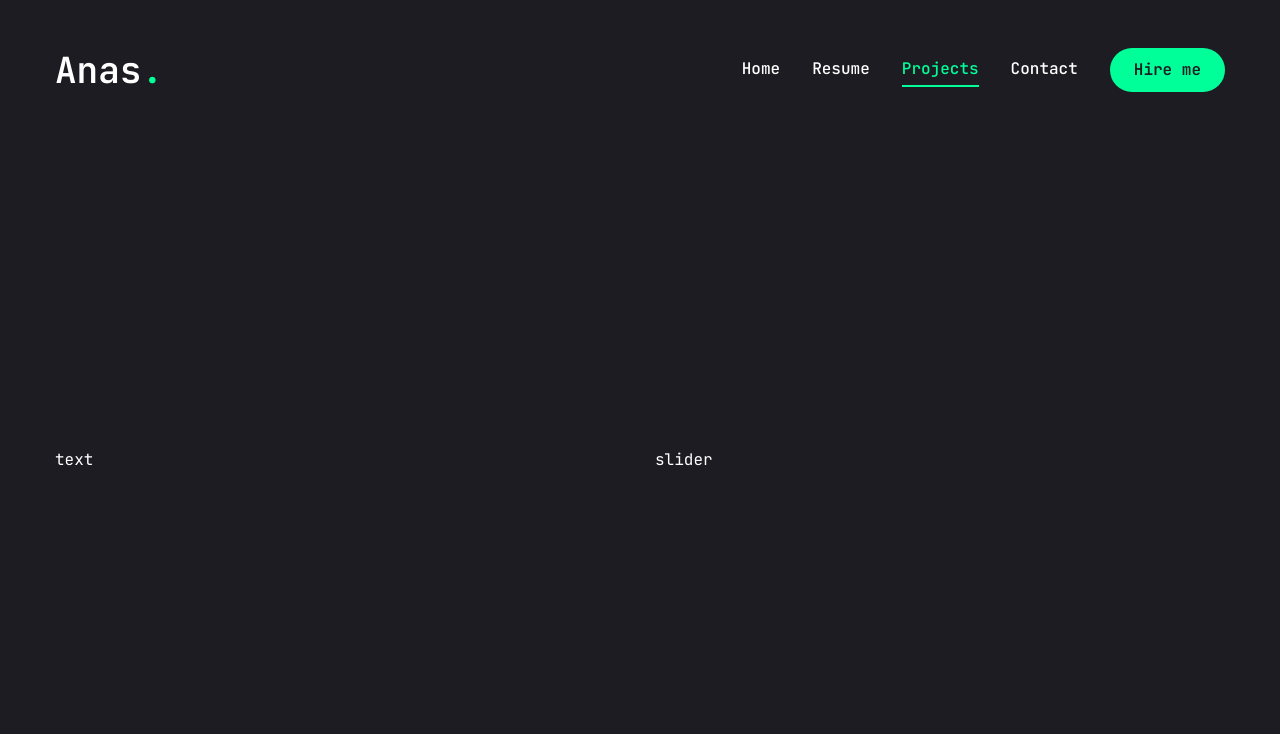
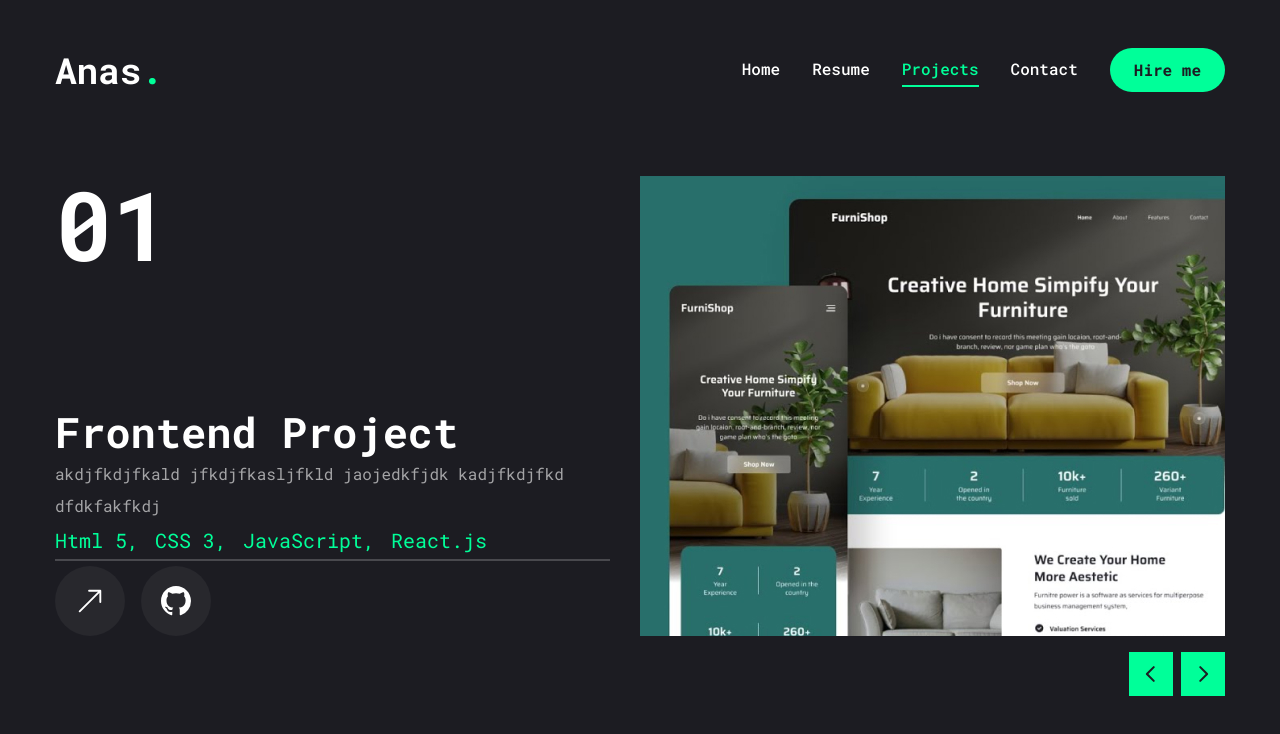
Before and after one commit to anasahammad/my-portfolio, a Next.js app: page /projects in a window 1280 px wide. Shown: the top 734 px of the page. Built offline with nearby package versions, Linux system fonts and the light colour scheme.

Commit message:
project page added

```diff
--- a/app/layout.jsx
+++ b/app/layout.jsx
@@ -1,10 +1,10 @@
-import { JetBrains_Mono } from "next/font/google";
+import { Roboto_Mono } from "next/font/google";
 import "./globals.css";
 import Header from "@/components/Header";
 import PageTransition from "@/components/PageTransition";
 import StairTransition from "@/components/StairTransition";
 
-const JetBrainsMono = JetBrains_Mono({ subsets: ["latin"], weight: ["100", "200", "300", "400", "500", "600", "700", "800"], variable : '--font-jetbrainsMone' });
+const RobotoMono = Roboto_Mono({ subsets: ["latin"], weight: [ "400", "500",  "700"], variable : '--font-jetbrainsMone' });
 
 export const metadata = {
   title: "Create Next App",
@@ -14,7 +14,7 @@
 export default function RootLayout({ children }) {
   return (
     <html lang="en">
-      <body className={JetBrainsMono.variable}>
+      <body className={RobotoMono.variable}>
         <Header/>
         <StairTransition/>
         <PageTransition>
--- a/app/projects/page.jsx
+++ b/app/projects/page.jsx
@@ -1,13 +1,40 @@
 "use client";
 
 import {motion} from "framer-motion"
-import {swiper, SwiperSlide} from "swiper/react"
 
+import { Swiper, SwiperSlide } from "swiper/react";
+
+import "swiper/css";
 import {BsArrowUpRight, BsGithub} from "react-icons/bs"
 import { useState } from "react";
+import Link from "next/link";
+import { Tooltip, TooltipContent, TooltipProvider, TooltipTrigger } from "@/components/ui/tooltip";
+import Image from "next/image";
+import SliderBtn from "@/components/SliderBtn";
+
 
 
 const projects = [
+    {
+        num: "01",
+        category : "frontend",
+        title : "project 1",
+        description : "akdjfkdjfkald jfkdjfkasljfkld jaojedkfjdk kadjfkdjfkd dfdkfakfkdj",
+        stack : [{name: "Html 5"}, {name : "CSS 3"}, {name : "JavaScript"}, {name : "React.js"}],
+        image : "/assets/assets/work/thumb1.png",
+        live: "",
+        github: ""
+    },
+    {
+        num: "02",
+        category : "frontend",
+        title : "project 1",
+        description : "akdjfkdjfkald jfkdjfkasljfkld jaojedkfjdk kadjfkdjfkd dfdkfakfkdj",
+        stack : [{name: "Html 5"}, {name : "CSS 3"}, {name : "JavaScript"}, {name : "React.js"}],
+        image : "/assets/assets/work/thumb2.png",
+        live: "",
+        github: ""
+    },
     {
         num: "01",
         category : "frontend",
@@ -35,14 +62,100 @@
 const Projects = () => {
 
     const [project, setProject] = useState(projects[0])
+
+    const handleSlideChange = (swiper)=>{
+        const currentIndex = swiper.activeIndex;
+
+        setProject(projects[currentIndex])
+    }
     return (
-        <motion.section initial={{opacity: 0}} animate={{opacity: 1}}
+        <motion.section initial={{opacity: 0}} animate={{opacity: 1, transition: {delay: 2.4, duration: 0.4, ease: "easeIn"}}}
         className="min-h-[80vh] flex flex-col justify-center items-center py-12 xl:py-0 "
         >
             <div className="container mx-auto">
                 <div className="flex flex-col xl:flex-row xl:gap-[30px]">
-                    <div className="w-full">text</div>
-                    <div className="w-full">slider</div>
+                    <div className="w-full xl:w-[50%] xl:h-[460px] flex flex-col xl:justify-between order-2 xl:order-none">
+                        <div className="flex flex-col gap-[30px] h-[50%]">
+                            {/* outline number */}
+                            <div className="text-8xl font-extrabold leading-none  text-outline">{project.num}</div>
+                        </div>
+
+                        {/* project category */}
+                        <h2 className="text-[42px] font-bold leading-none text-white group-hover:text-accent transition-all duration-500 capitalize">{project.category} project</h2>
+
+                        {/* project description */}
+                        <p className="text-white/60">{project.description}</p>
+
+                        {/* stack */}
+                        <ul className="flex gap-4">
+                            {project.stack.map((item, idx)=> {
+                                return <li key={idx}
+                                className="text-xl text-accent"
+                                >{item.name}
+                                 {idx !==project.stack.length -1 && ","}
+                                </li>
+                            })}
+                        </ul>
+
+                        {/* border */}
+                        <div className="border border-white/20 "></div>
+                        {/* button */}
+                        <div className="flex items-center gap-4">
+                            {/* live project */}
+                            <Link href={project.live}>
+                                <TooltipProvider delayDuration={100}>
+                                    <Tooltip>
+                                        <TooltipTrigger className="w-[70px] h-[70px] rounded-full bg-white/5 flex justify-center items-center group">
+                                            <BsArrowUpRight className="text-white text-3xl group-hover:text-accent"/>
+                                        </TooltipTrigger>
+                                        <TooltipContent>
+                                            <p>Live Project</p>
+                                        </TooltipContent>
+                                    </Tooltip>
+                                </TooltipProvider>
+                            </Link>
+                            {/* github link */}
+                            <Link href={project.github}>
+                                <TooltipProvider delayDuration={100}>
+                                    <Tooltip>
+                                        <TooltipTrigger className="w-[70px] h-[70px] rounded-full bg-white/5 flex justify-center items-center group">
+                                            <BsGithub className="text-white text-3xl group-hover:text-accent"/>
+                                        </TooltipTrigger>
+                                        <TooltipContent>
+                                            <p>Github repository</p>
+                                        </TooltipContent>
+                                    </Tooltip>
+                                </TooltipProvider>
+                            </Link>
+                        </div>
+
+                    </div>
+
+                    <div className="w-full xl:w-[50%]">
+                        <Swiper spaceBetween={30}  slidesPerView={1} className="xl:h-[520px] mb-12"
+                        onSlideChange={handleSlideChange}
+                        >
+                            { projects.map((project, idx)=> {
+                                return <SwiperSlide key={idx}
+                                 className="w-full"
+                                >
+                                    <div className="h-[460px] relative group flex justify-center items-center bg-pink-50/20">
+                                        {/* overlay */}
+                                        <div className="absolute top-0 bottom-0 w-full h-full bg-black-10 z-10"></div>
+
+                                        {/* image */}
+                                        <div className="relative w-full h-full">
+                                            <Image alt={project.title} src={project.image} fill className="contain-object"/>
+                                        </div>
+                                    </div>
+                                </SwiperSlide>
+                            }) }
+
+                            {/* sliperbtn */}
+                        <SliderBtn containerStyles="flex gap-2 absolute right-0 bottom-[calc(50%_-_22px)] xl:bottom-0 z-20 w-full justify-between xl:w-max xl:justify-none" BtnStyles="bg-accent hover:bg-accent-hover text-primary text-[22px] w-[44px] h-[44px] flex justify-center items-center transition-all" />
+                        </Swiper>
+
+                    </div>
                 </div>
             </div>
         </motion.section>
--- /dev/null
+++ b/components/SliderBtn.jsx
@@ -0,0 +1,22 @@
+"use client"
+
+
+import {PiCaretLeftBold, PiCaretRightBold} from "react-icons/pi"
+import { useSwiper } from "swiper/react";
+
+const SliderBtn = ({containerStyles, BtnStyles}) => {
+
+    const swiper = useSwiper()
+    return (
+        <div className={containerStyles}>
+            <button className={BtnStyles} onClick={()=> swiper.slidePrev()}>
+                <PiCaretLeftBold />
+            </button>
+            <button className={BtnStyles} onClick={()=> swiper.slideNext()}>
+                <PiCaretRightBold />
+            </button>
+        </div>
+    );
+};
+
+export default SliderBtn;
```
